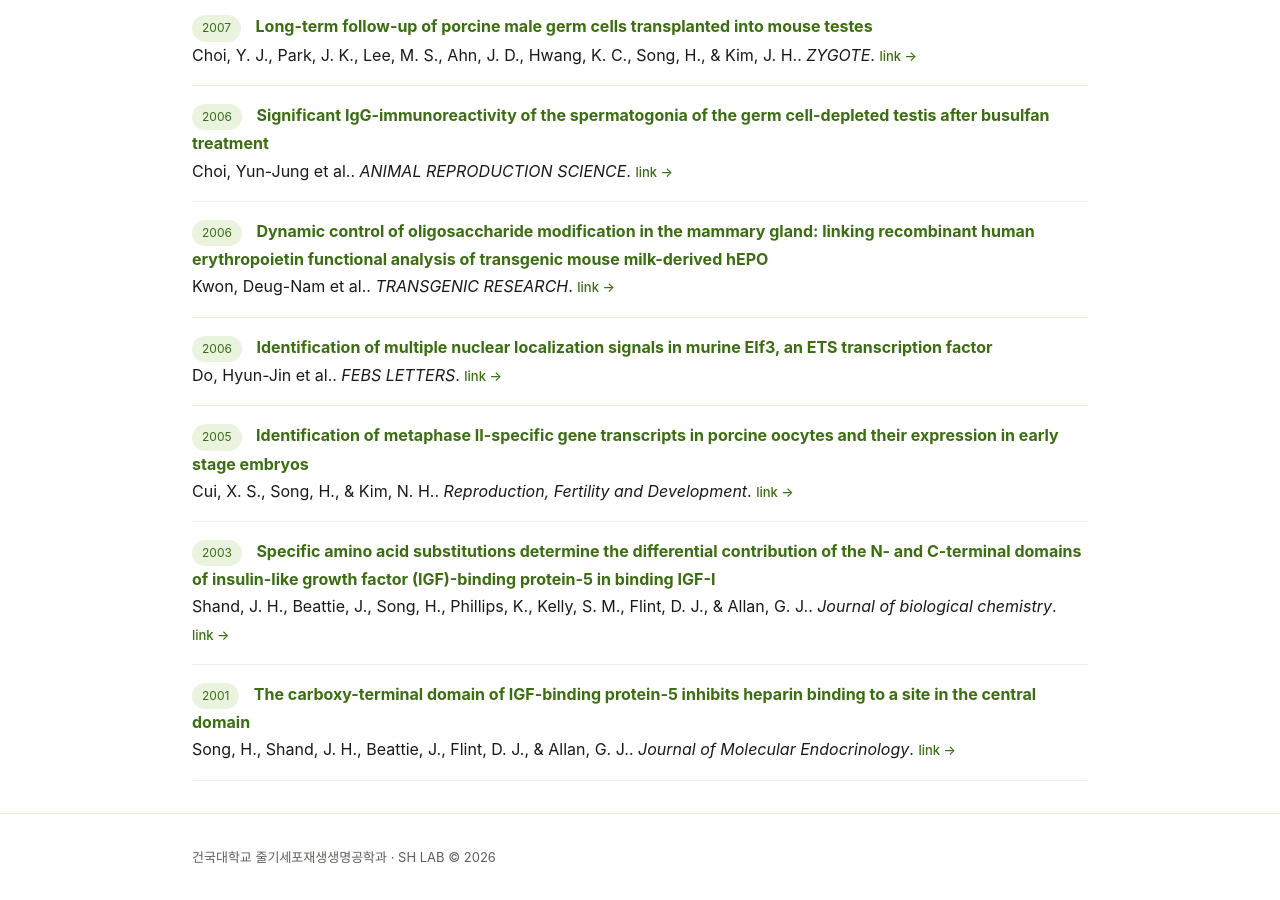
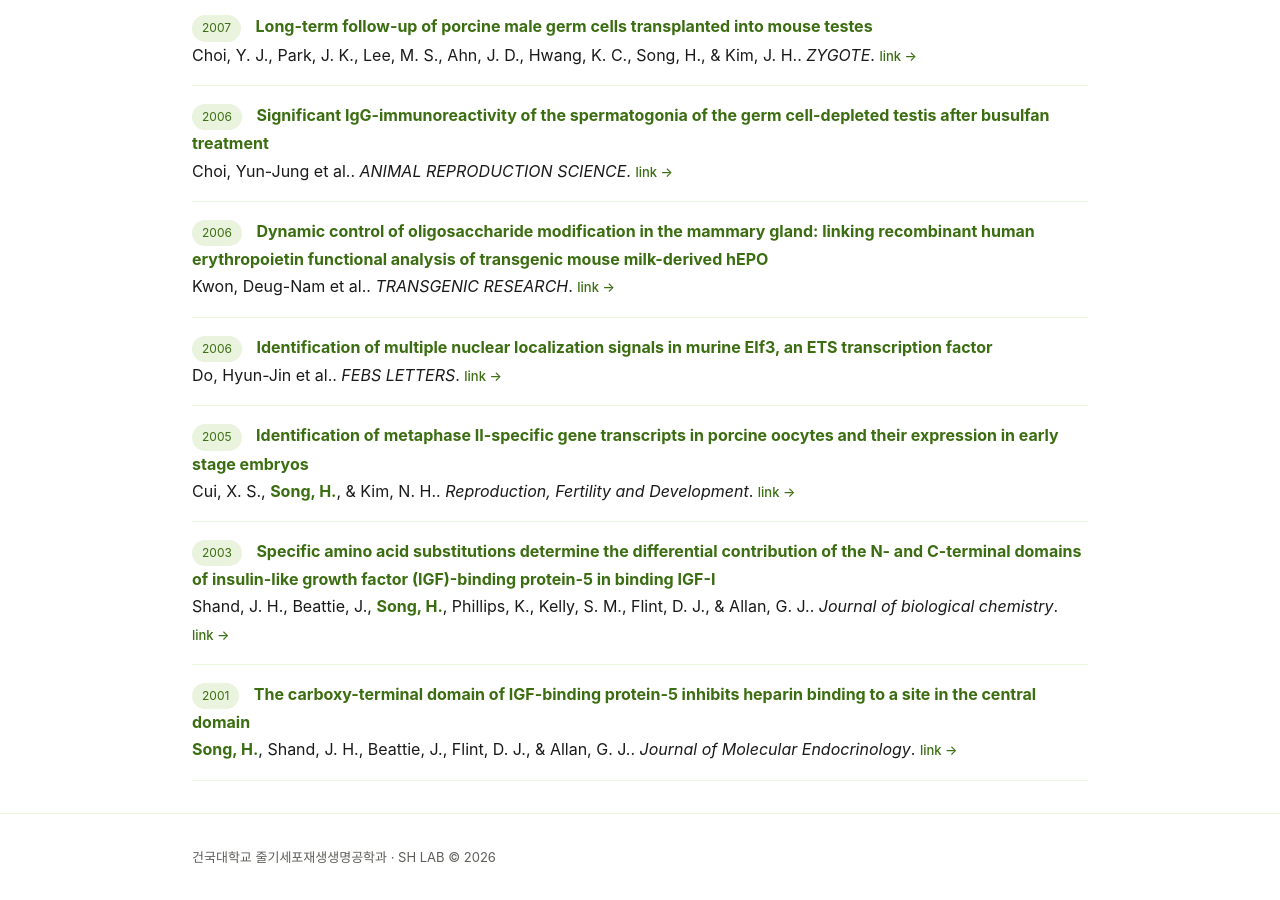
Before and after one commit to SH-LAB-KU/SH-LAB-KU.github.io, a Jekyll site: the page built from publications.html, in a window 1280 px wide and 900 px high, scrolled down 1632 px. Built offline with Jekyll 4.4.1, drawn with Linux system fonts in a browser that asks for light colours.

```diff
--- a/_data/publications.yml
+++ b/_data/publications.yml
@@ -104,19 +104,19 @@
   link: "https://doi.org/10.1016/j.anireprosci.2005.04.002"
 
 - year: 2005
-  authors: "Cui, X. S., Song, H., & Kim, N. H."
+  authors: "Cui, X. S., <strong>Song, H.</strong>, & Kim, N. H."
   title: "Identification of metaphase II-specific gene transcripts in porcine oocytes and their expression in early stage embryos"
   journal: "Reproduction, Fertility and Development"
   link: "https://doi.org/10.1071/rd05019"
 
 - year: 2003
-  authors: "Shand, J. H., Beattie, J., Song, H., Phillips, K., Kelly, S. M., Flint, D. J., & Allan, G. J."
+  authors: "Shand, J. H., Beattie, J., <strong>Song, H.</strong>, Phillips, K., Kelly, S. M., Flint, D. J., & Allan, G. J."
   title: "Specific amino acid substitutions determine the differential contribution of the N- and C-terminal domains of insulin-like growth factor (IGF)-binding protein-5 in binding IGF-I"
   journal: "Journal of biological chemistry"
   link: "https://doi.org/10.1074/jbc.m300526200"
 
 - year: 2001
-  authors: "Song, H., Shand, J. H., Beattie, J., Flint, D. J., & Allan, G. J."
+  authors: "<strong>Song, H.</strong>, Shand, J. H., Beattie, J., Flint, D. J., & Allan, G. J."
   title: "The carboxy-terminal domain of IGF-binding protein-5 inhibits heparin binding to a site in the central domain"
   journal: "Journal of Molecular Endocrinology"
   link: "https://doi.org/10.1677/jme.0.0260229"
```
